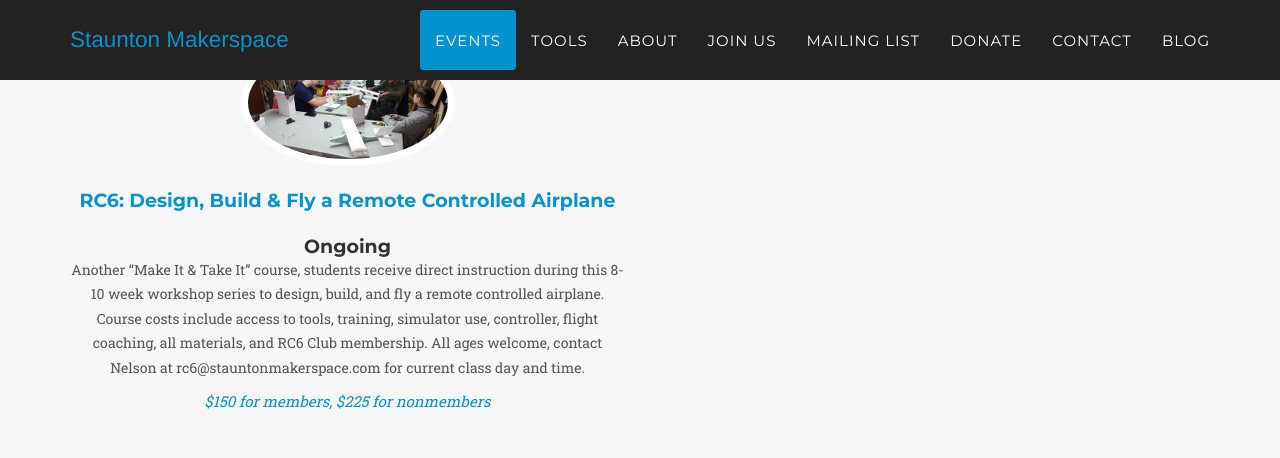
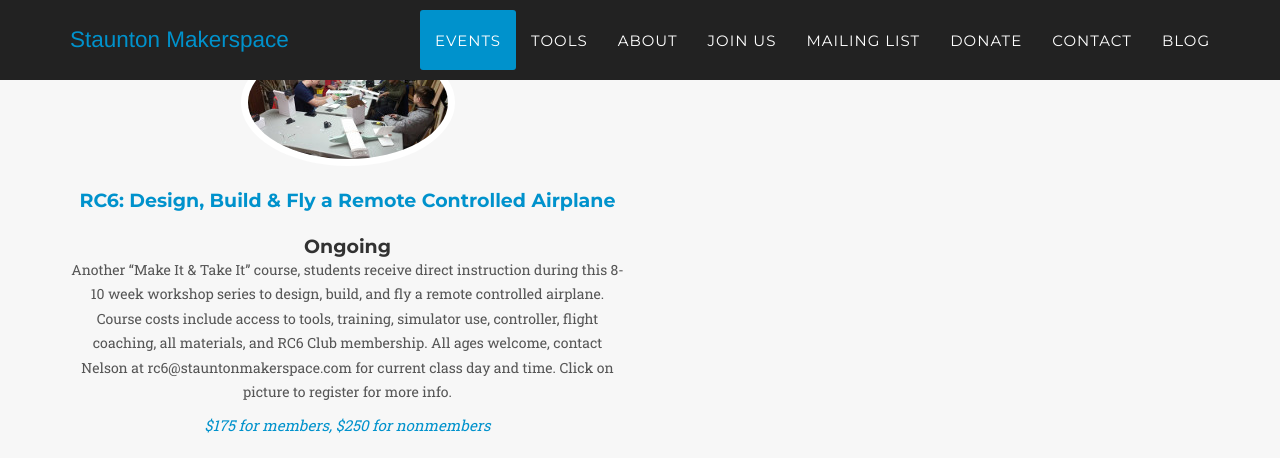
Before and after one commit to stauntonmakerspace/old_website, a Jekyll site: the page built from index.html, in a window 1280 px wide and 900 px high, scrolled down 1849 px, cut to the strip 0-458 px from the top of the window. Built offline with Jekyll 4.4.1, drawn with Linux system fonts in a browser that asks for light colours; some web fonts are replaced; comment, search, counter and statistics services are not loaded; part of the change alters nothing that is shown.

Commit message:
remove old events and update prices for RC6 at Nelson's request

```diff
--- a/_data/events.yml
+++ b/_data/events.yml
@@ -1,28 +1,8 @@
 # Events
-  - name: "Intro to Wood Working: Build a Folding Bench"
-    href: "https://www.eventbrite.com/e/intro-to-wood-working-build-a-folding-bench-tickets-38090983156"
-    pic: newwoodworking
-    date: 2017-11-11 14:00
-    classtime: Saturday, November 11th, 10:00AM-2:00PM
-    desc: "This skills-focused course is designed to provide an introduction to both hand and power tool techniques for basic woodworking. Attendees will construct a folding bench to take home with them upon completion. Enjoy the making process, be proud of your creation, plus get comfortable on woodworking equipment. This course is designed to be accessible to the novice but also fun for those with moderate woodworking experience.
-All levels of experience are welcome. Open to ages 8 and up, although children should be accompanied by an
-adult.
-Instructor: Kelly McDonald. Kelly is a maker with a variety of interest - including woodworking, electronics projects and programming - sometimes combining all three into one project! Among his favorite woodworking projects that he’s built are a bookcase with hand-cut dovetails patterned after one at Monticello."
-    price: $60
-  - name: "Intro to Laser Cutting: Make It & Take It"
-    href: "https://www.eventbrite.com/e/intro-to-laser-cutting-make-it-take-it-tickets-38091224879"
-    pic: andyr2d2
-    date: 2017-11-16 18:00
-    classtime: Thursday, November 16th, 6-8:30PM
-    desc: "This skills-focused Laser Cutting course is designed to take attendees from novice to laser-ready for designing and
-making laser cut projects. You’ll leave with open source software for designing, editing, and “printing” laser-cut items, along with your own laser-cut sample project to take home. Laser cut designs are limited to a 5 by 5 design in wood or plexiglass (with both etching and cutting capabilities) and are available to pick up after class. We encourage but (don’t require!) you to bring your own laptop.
-All levels of experience are welcome. Open to ages 7 and up, although children should be accompanied by an adult.
-Instructor: Andy Wiseman. Andy teaches many “Make It & Take It” makerspace workshops, introducing students to new equipment and helping them begin their own journeys to prototyping, constructing, innovating and more."
-    price: $50
   - name: "RC6: Design, Build & Fly a Remote Controlled Airplane"
     href: "mailto:rc6@stauntonmakerspace.com?Subject=Signup%20for%20RC6"
     pic: planes
     date: 2117-04-20 18:00
     classtime: Ongoing
-    desc: Another “Make It & Take It” course, students receive direct instruction during this 8-10 week workshop series to design, build, and fly a remote controlled airplane. Course costs include access to tools, training, simulator use, controller, flight coaching, all materials, and RC6 Club membership. All ages welcome, contact Nelson at rc6@stauntonmakerspace.com for current class day and time.
-    price: $150 for members, $225 for nonmembers
+    desc: Another “Make It & Take It” course, students receive direct instruction during this 8-10 week workshop series to design, build, and fly a remote controlled airplane. Course costs include access to tools, training, simulator use, controller, flight coaching, all materials, and RC6 Club membership. All ages welcome, contact Nelson at rc6@stauntonmakerspace.com for current class day and time. Click on picture to register for more info.
+    price: $175 for members, $250 for nonmembers
```
